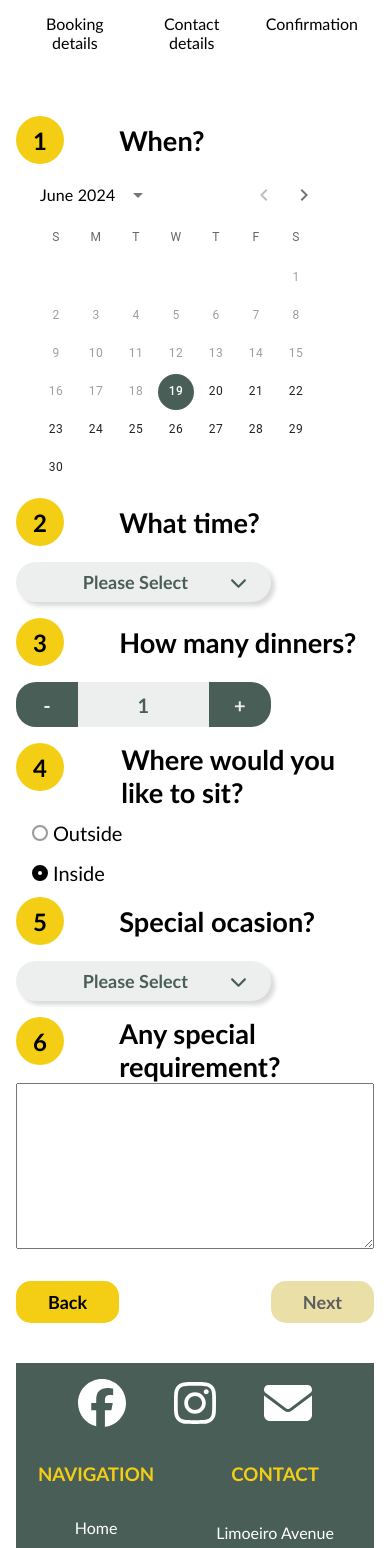
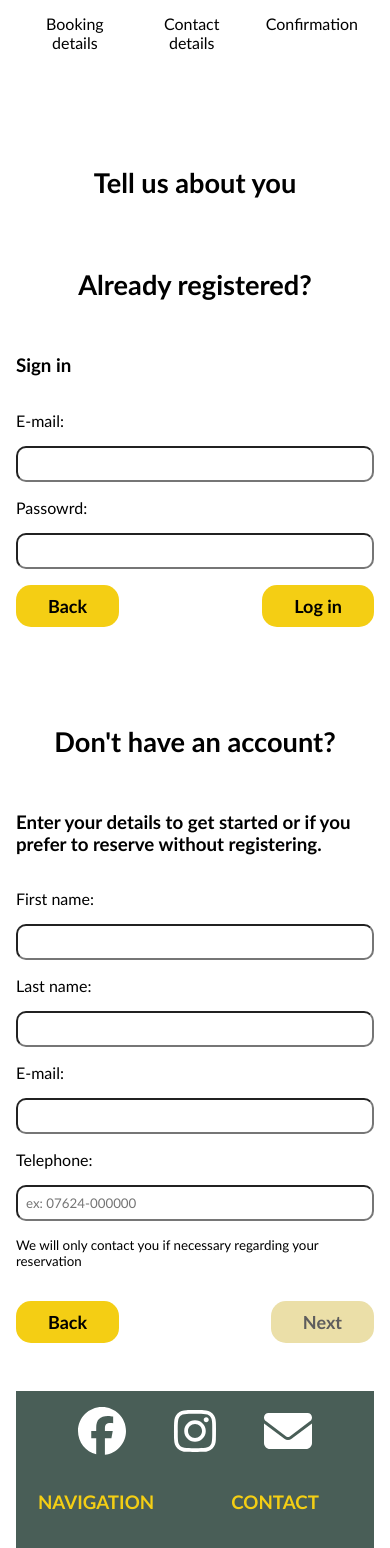
Before and after one commit to claceotto/little-lemon, a React (Create React App) app: page /reservation in a window 390 px wide. Shown: the part 408-1956 px from the top of the page. Built offline with nearby package versions, Linux system fonts and the light colour scheme.

Commit message:
Responsive formatting improved on form.

```diff
--- a/src/Components/Pages/Reservation/BookingForm/BookingForm.css
+++ b/src/Components/Pages/Reservation/BookingForm/BookingForm.css
@@ -1,6 +1,3 @@
-/* To do:
-Section 2 formatting needs tome work */
-
 .reservation {
     display: grid;
     grid-template-columns: repeat(12, 1fr);
@@ -20,8 +17,7 @@ Section 2 formatting needs tome work */
     font-size: 1.7rem;
     font-weight: bold;
     color: black;
-    grid-column-start: 2;
-    grid-column-end: 12;
+    grid-column: 2 / 13;
     align-self: center;
 }
 
@@ -53,16 +49,13 @@ Section 2 formatting needs tome work */
 }
 
 
-
 .content{
-    grid-column-start: 2;
-    grid-column-end: 12;
+    grid-column: 2 / 13;
 }
 
 @media (max-width: 600px) {
     .content {
-        grid-column-start: 1;
-        grid-column-end: 4;
+        grid-column: 1 / 5;
     }
 }
 
@@ -255,45 +248,26 @@ input::-webkit-inner-spin-button {
   }
 
   /* ***Section 2 styling*** */
-  /* This will style the heading of section 2 */
 
-  .section-2-container {
-    grid-column-start: 1;
-    grid-column-end: 13;
-  }
-
-  @media (max-width: 600px) {
-    .section-2-container {
-        grid-column-start: 1;
-        grid-column-end: 5;
-        display: flex;
-        flex-direction: column;
-    }
-}
-
-
-  .section-2-title {
+.section-2-title {
     font-size: 1.7rem;
     font-weight: bold;
     color: black;
-    grid-column-start: 1;
-    grid-column-end: 12;
+    grid-column: 1 / 13;
     place-self: center;;
     margin: 2rem auto; /* top and bottom | left and right */
 }
 
-/* @media (max-width: 600px) {
+@media (max-width: 600px) {
     .section-2-title {
-        grid-column-start: 1;
-        grid-column-end: 4;
+        grid-column: 1 / 5;
     }
-} */
+}
 
 /* This section will style the log in side */
 
 .log-in {
-    grid-column-start: 1;
-    grid-column-end: 5;
+    grid-column: 1 / 5;
     align-self: left;
     display: flex;
     flex-direction: column;
@@ -301,15 +275,9 @@ input::-webkit-inner-spin-button {
     margin-bottom: 2rem;
 }
 
-@media (max-width: 600px) {
-    .section-2-title {
-        grid-column-start: 1;
-        grid-column-end: 4;
-    }
-}
 
 .log-in input {
-    max-width: 400px;
+    max-width: 500px;
 }
 
 .btn-container-left {
@@ -323,15 +291,12 @@ input::-webkit-inner-spin-button {
 
 @media (max-width: 600px) {
     .btn-container-lef {
-        grid-column-start: 1;
-        grid-column-end: 4;
+        grid-column: 1 / 5;
     }
 }
 
 .guest {
-    grid-column-start: 8;
-    grid-column-end: 12;
-    grid-row-start: 2;
+    grid-column: 8 /13;
     align-self: left;
     display: flex;
     flex-direction: column;
@@ -341,14 +306,12 @@ input::-webkit-inner-spin-button {
 
 @media (max-width: 600px) {
     .guest {
-        grid-column-start: 1;
-        grid-column-end: 4;
+        grid-column: 1 / 5;
     }
 }
 
 .btn-container-right {
-    grid-column-start: 8;
-    grid-column-end: 12;
+    grid-column: 8 / 13;
     display: flex;
     justify-content: space-between;
     align-items: center;
@@ -357,8 +320,7 @@ input::-webkit-inner-spin-button {
 
 @media (max-width: 600px) {
     .btn-container-right {
-        grid-column-start: 1;
-        grid-column-end: 4;
+        grid-column: 1 / 5;
     }
 }
 
--- a/src/Components/Pages/Reservation/BookingForm/BookingForm.js
+++ b/src/Components/Pages/Reservation/BookingForm/BookingForm.js
@@ -25,7 +25,7 @@ export default function BookingForm({
   const [occasion, setOccasion] = useState("");
   const [isOccasionValid, setIsOccasionValid] = useState(true);
   const [isPartOneValid, setIsPartOneValid] = useState(false);
-  const [section, setSection] = useState(1);
+  const [section, setSection] = useState(2);
   const [firstName, setFirstName] = useState("");
   const [isfirstNameValid, setIsFirstNameValid] = useState(true);
   const [lastName, setLastName] = useState("");
@@ -214,10 +214,6 @@ export default function BookingForm({
   const handleNextClick = () => {
     setSection(section + 1);
   };
-  // if (section === 3) {
-  //   handleSubmit();
-  // }
-  // setSection(section + 1);
 
   const handleBackClick = () => {
     if (section > 1) setSection(section - 1);
@@ -386,7 +382,9 @@ export default function BookingForm({
               <option value="">Please Select</option>
               {availableTimes.map((time, index) => {
                 return (
-                  <option index={index} value={time}>{time}</option>
+                  <option index={index} value={time}>
+                    {time}
+                  </option>
                 );
               })}
             </select>
@@ -533,13 +531,14 @@ export default function BookingForm({
         ) : null}
 
         {section === 2 ? (
-          <div className="section-2-container">
+          // <div className="section-2-container">
+          <>
             <div className="section-2-title">
               <h1 className="res-title">Tell us about you</h1>
             </div>
             <div className="log-in">
               <h1 className="res-title">Already registered?</h1>
-              <p>Sign in</p>
+              <h3>Sign in</h3>
               {showLogInError ? (
                 <p className="error">
                   Please provide valid email and password.
@@ -581,10 +580,10 @@ export default function BookingForm({
 
             <div className="guest">
               <h1 className="res-title">Don't have an account?</h1>
-              <p>
+              <h3>
                 Enter your details to get started or if you prefer to reserve
                 without registering.
-              </p>
+              </h3>
               <label htmlFor="first-name">First name:</label>
               <input
                 className="styled-input"
@@ -662,7 +661,7 @@ export default function BookingForm({
                 handleClick={handleNextClick}
               />
             </div>
-          </div>
+          </>
         ) : null}
       </form>
       {section === 3 ? (
```
